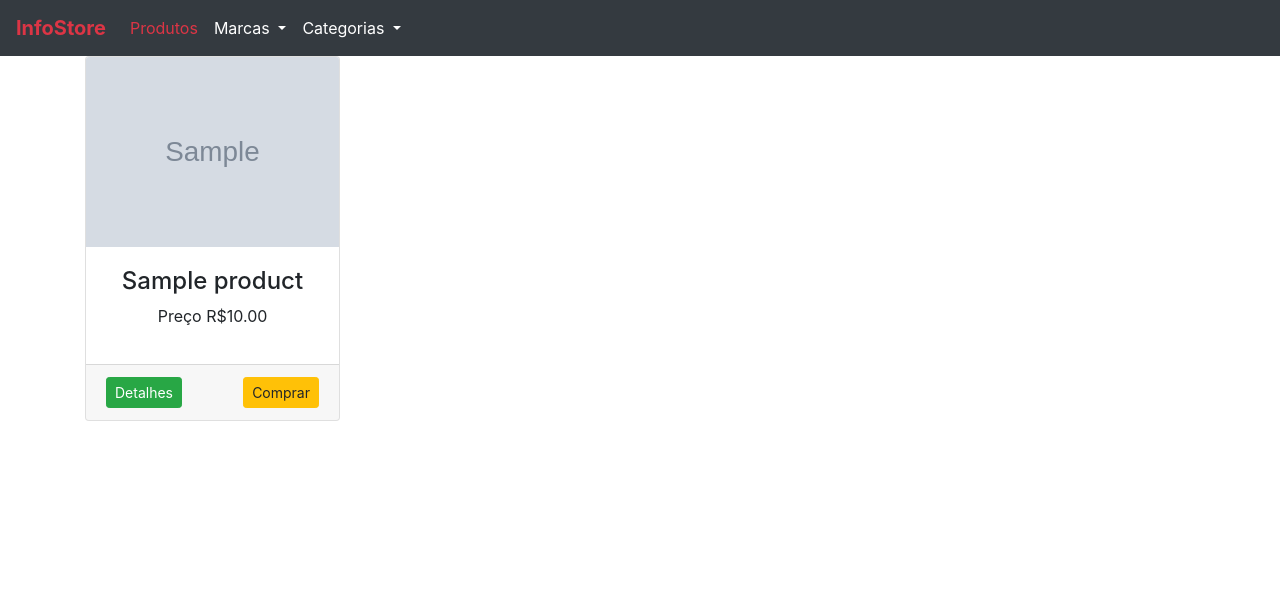
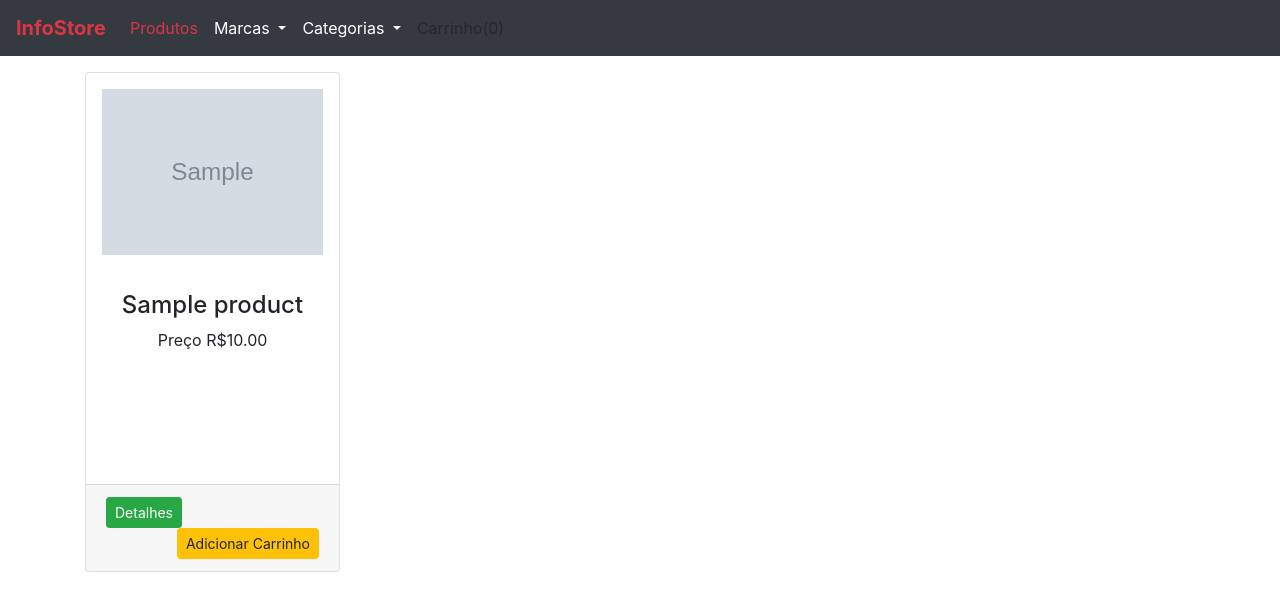
Before and after one commit to endhel/online-store, a Flask app: page / in a window 1280 px wide. Shown: the top 611 px of the page. Run offline with Flask 2, Linux system fonts and the light colour scheme; data comes from the database, SQL or seed files in the repository; tables that the repository leaves empty hold one stand-in row (values such as "Sample post"); grey boxes marked "Sample" are stand-in pictures; some libraries are stand-ins or nearby versions.

Commit message:
Adding products to the shopping cart

```diff
--- a/store/templates/products/index.html
+++ b/store/templates/products/index.html
@@ -85,20 +85,24 @@
                     {% endfor %}
                 </div>
             </li>
+
+            <li class="nav-item">
+                <a href="#" class="nav-link disabled" tabindex="-1">Carrinho({{session['StoreinCart']|length}})</a>
+            </li>
             {% endif%}
         </ul>
     </div>
 </nav>
 
-<div class="container">
+<div class="container mt-3">
     <div class="row">
         {% if brand %}
 
         {% for b in brand.items %}
         <div class="col-md-3">
-            <div class="card">
+            <div class="card" style="height: 500px;">
                 <img src="{{url_for('static', filename='images/' + b.image_1)}}" alt="{{b.name}}"
-                class="card-img-top">
+                class="card-img-top p-3">
                 <div class="card-body">
                     <h4 class="text-center">{{b.name}}</h4>
                     <p class="text-center">Preço R${{b.price}}</p>
@@ -108,7 +112,20 @@
                 </div>
                 <div class="card-footer">
                     <a href="{{url_for('single_page', id=b.id)}}" class="float-left btn btn-sm btn-success">Detalhes</a>
-                    <a href="#" class="float-right btn btn-sm btn-warning">Comprar</a>
+                    <form action="{{url_for('addCart')}}" method="POST">
+                        <input type="hidden" name="product_id" value="{{b.id}}">
+                        <button type="submit" class="btn btn-sm btn-warning float-right">Adicionar Carrinho</button>
+
+                        <input type="hidden" name="quantity" id="" value="1">
+                        {% set colors = b.colors.split(',') %}
+
+                        <select name="colors" id="colors" style="visibility: hidden;">
+                            {% for color in colors %}
+                            {% set col = color.split(':') %}
+                            <option value="{{col[0]}}">{{col[0]|capitalize}}</option>
+                            {% endfor %}
+                        </select>
+                    </form>
                 </div>
             </div>
         </div>
@@ -143,9 +160,9 @@
         {% for c in category.items %}
 
         <div class="col-md-3">
-            <div class="card">
+            <div class="card" style="height: 500px;">
                 <img src="{{url_for('static', filename='images/' + c.image_1)}}" alt="{{c.name}}"
-                class="card-img-top">
+                class="card-img-top p-3">
                 <div class="card-body">
                     <h4 class="text-center">{{c.name}}</h4>
                     <p class="text-center">Preço R${{c.price}}</p>
@@ -155,7 +172,20 @@
                 </div>
                 <div class="card-footer">
                     <a href="{{url_for('single_page', id=c.id)}}" class="float-left btn btn-sm btn-success">Detalhes</a>
-                    <a href="#" class="float-right btn btn-sm btn-warning">Comprar</a>
+                    <form action="{{url_for('addCart')}}" method="POST">
+                        <input type="hidden" name="product_id" value="{{c.id}}">
+                        <button type="submit" class="btn btn-sm btn-warning float-right">Adicionar Carrinho</button>
+
+                        <input type="hidden" name="quantity" id="" value="1"">
+                        {% set colors = c.colors.split(',') %}
+
+                        <select name="colors" id="colors" style="visibility: hidden;">
+                            {% for color in colors %}
+                            {% set col = color.split(':') %}
+                            <option value="{{col[0]}}">{{col[0]|capitalize}}</option>
+                            {% endfor %}
+                        </select>
+                    </form>
                 </div>
             </div>
         </div>
@@ -189,9 +219,9 @@
         {% else %}
         {% for product in products.items %}
         <div class="col-md-3">
-            <div class="card">
+            <div class="card" style="height: 500px;">
                 <img src="{{url_for('static', filename='images/' + product.image_1)}}" alt="{{product.name}}"
-                class="card-img-top">
+                class="card-img-top p-3">
                 <div class="card-body">
                     <h4 class="text-center">{{product.name}}</h4>
                     <p class="text-center">Preço R${{product.price}}</p>
@@ -201,7 +231,20 @@
                 </div>
                 <div class="card-footer">
                     <a href="{{url_for('single_page', id=product.id)}}" class="float-left btn btn-sm btn-success">Detalhes</a>
-                    <a href="#" class="float-right btn btn-sm btn-warning">Comprar</a>
+                    <form action="{{url_for('addCart')}}" method="POST">
+                        <input type="hidden" name="product_id" value="{{product.id}}">
+                        <button type="submit" class="btn btn-sm btn-warning float-right">Adicionar Carrinho</button>
+
+                        <input type="hidden" name="quantity" id="" value="1" min="1" max="{{product.stock}}">
+                        {% set colors = product.colors.split(',') %}
+
+                        <select name="colors" id="colors" style="visibility: hidden;">
+                            {% for color in colors %}
+                            {% set col = color.split(':') %}
+                            <option value="{{col[0]}}">{{col[0]|capitalize}}</option>
+                            {% endfor %}
+                        </select>
+                    </form>
                 </div>
             </div>
         </div>
```
Also changed, not shown: store/shopping_cart/carts.py (added, +37 -0 lines), store/templates/products/single_page.html (+9 -4 lines).
